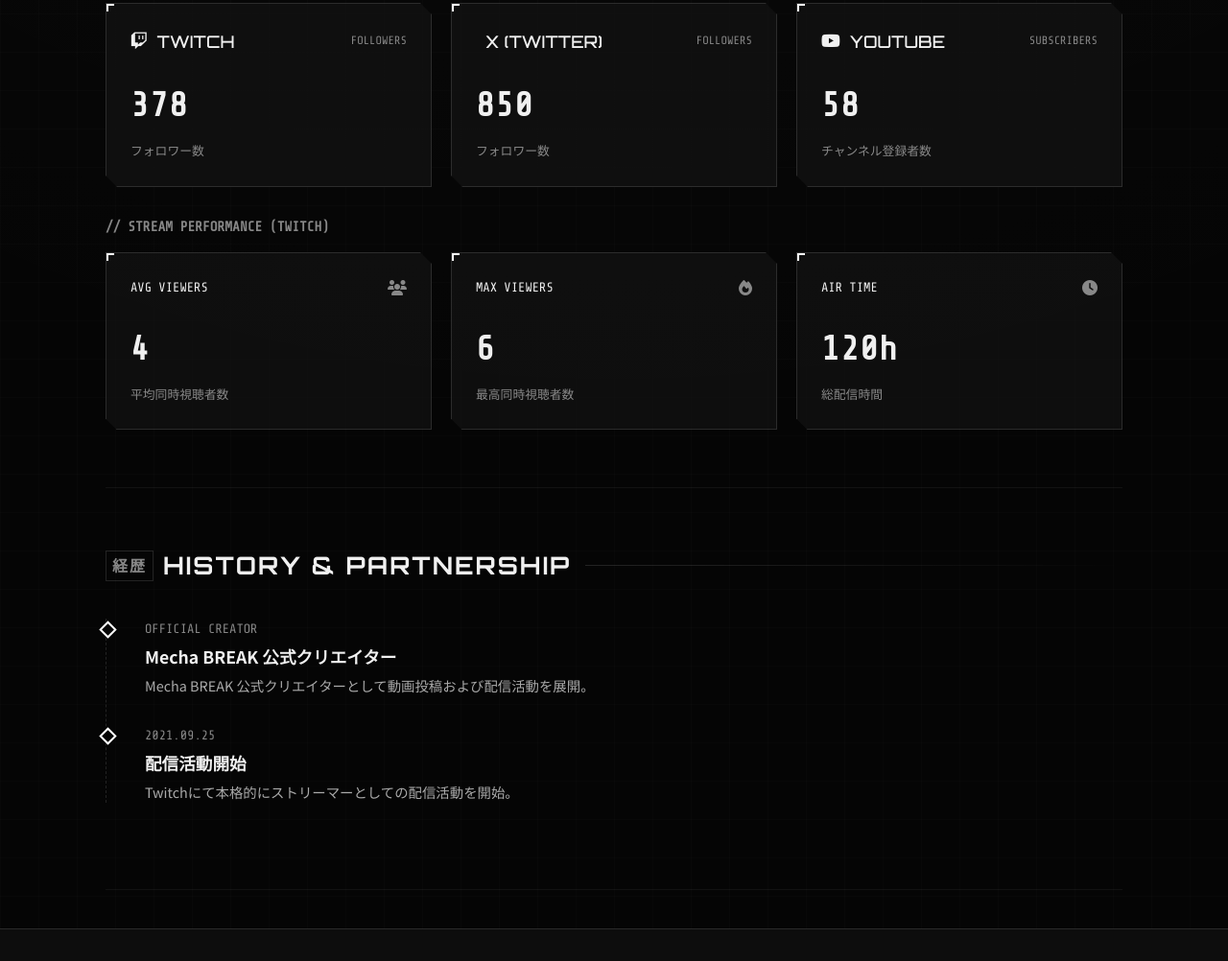
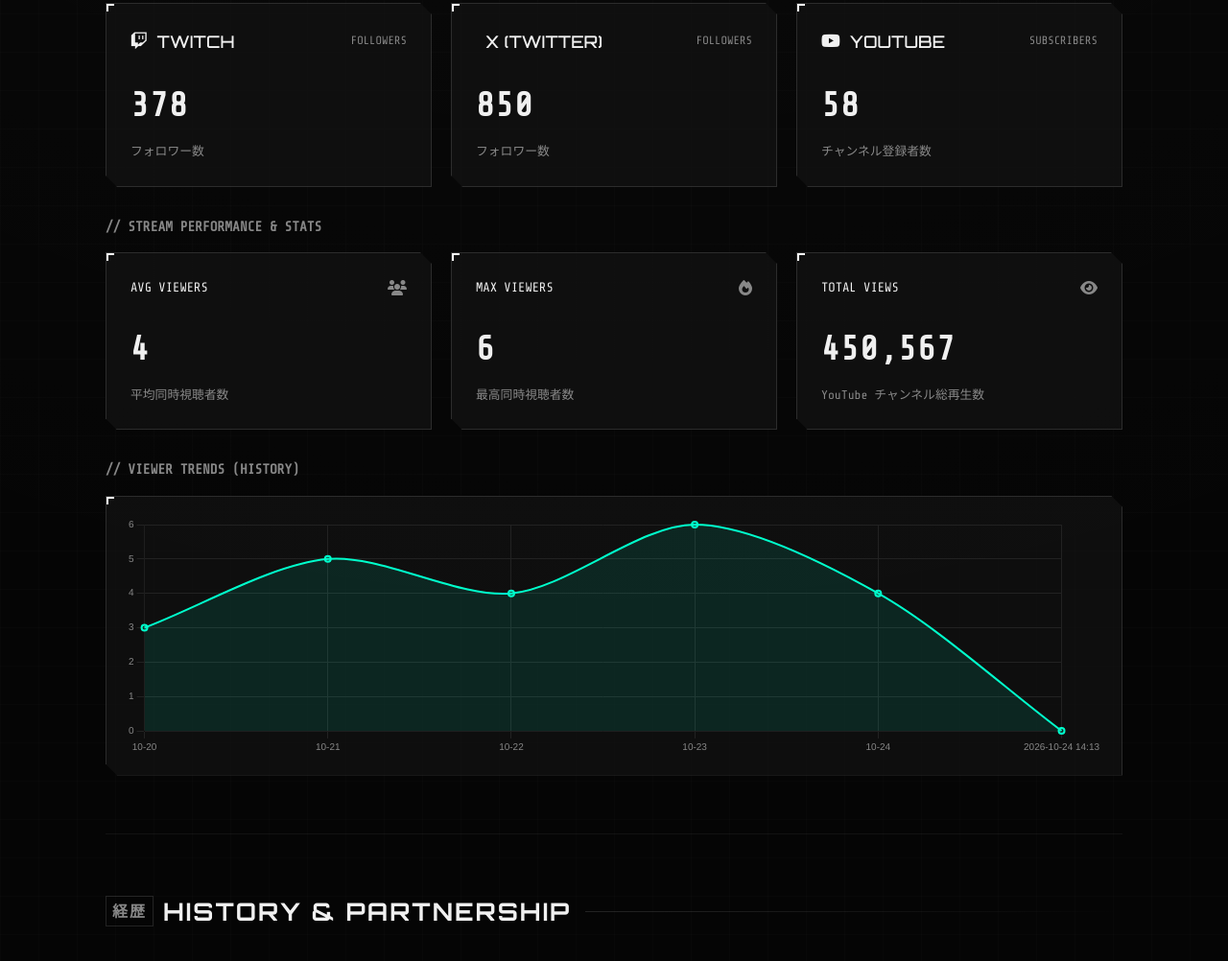
Before and after one commit to vjpvt/my-portfolio, a plain HTML site: page index.html in a window 1280 px wide. Shown: the part 1186-2188 px from the top of the page at 96% size. Drawn offline with nearby package versions, Linux system fonts and the light colour scheme.

Commit message:
Update index.html

```diff
--- a/index.html
+++ b/index.html
@@ -435,7 +435,7 @@
         @media (max-width: 768px) {
             .hero-title-zh { font-size: 2.8rem; }
             .hero-title-en { font-size: 1.8rem; }
-            .nav-links { display: none; } /* ハンバーガー等は後ほど拡張可能 */
+            .nav-links { display: none; }
         }
     </style>
 </head>
@@ -545,7 +545,7 @@
             </div>
 
             <!-- STREAM DATA -->
-            <h3 style="font-family: var(--font-mono); font-size: 0.9rem; color: var(--text-muted); margin-bottom: 15px;">// STREAM PERFORMANCE (TWITCH)</h3>
+            <h3 style="font-family: var(--font-mono); font-size: 0.9rem; color: var(--text-muted); margin-bottom: 15px;">// STREAM PERFORMANCE & STATS</h3>
             <div class="grid-3">
                 <div class="hud-card stat-card">
                     <div class="stat-header">
@@ -567,11 +567,19 @@
 
                 <div class="hud-card stat-card">
                     <div class="stat-header">
-                        <span style="font-family: var(--font-mono); font-size: 0.85rem;">AIR TIME</span>
-                        <i class="fa-solid fa-clock" style="color: var(--text-muted);"></i>
+                        <span style="font-family: var(--font-mono); font-size: 0.85rem;">TOTAL VIEWS</span>
+                        <i class="fa-solid fa-eye" style="color: var(--text-muted);"></i>
                     </div>
-                    <div class="stat-value" id="air-time">取得中...</div>
-                    <div class="stat-sub">総配信時間</div>
+                    <div class="stat-value" id="youtube-total-views">取得中...</div>
+                    <div class="stat-sub">YouTube チャンネル総再生数</div>
+                </div>
+            </div>
+
+            <!-- グラフ表示エリア -->
+            <div style="margin-top: 30px;">
+                <h3 style="font-family: var(--font-mono); font-size: 0.9rem; color: var(--text-muted); margin-bottom: 15px;">// VIEWER TRENDS (HISTORY)</h3>
+                <div class="hud-card" style="padding: 20px;">
+                    <canvas id="viewerChart" style="width: 100%; max-height: 250px;"></canvas>
                 </div>
             </div>
         </section>
@@ -618,29 +626,30 @@
         </div>
     </footer>
 
-    <!-- DYNAMIC DATA FETCHING SCRIPT -->
+    <!-- Chart.js & DYNAMIC DATA FETCHING SCRIPT -->
+    <script src="https://cdn.jsdelivr.net/npm/chart.js"></script>
     <script>
         document.addEventListener('DOMContentLoaded', () => {
             const DATA_API_URL = './data.json';
 
-            // フォールバック用データ（data.jsonが存在しない場合の安全装置）
             const fallbackData = {
-                twitchFollowers: "1,200",
+                twitchFollowers: "378",
                 xFollowers: "850",
-                youtubeSubscribers: "450",
-                avgViewers: "25",
-                maxViewers: "120",
-                airTime: "120h"
+                youtubeSubscribers: "58",
+                youtubeTotalViews: "15,200",
+                avgViewers: "4",
+                maxViewers: "170"
             };
 
             async function fetchMetrics() {
                 try {
-                    const response = await fetch(DATA_API_URL);
+                    const response = await fetch(DATA_API_URL + '?t=' + new Date().getTime());
                     if (!response.ok) {
                         throw new Error(`HTTP Error: ${response.status}`);
                     }
                     const data = await response.json();
                     renderData(data);
+                    renderChart(data.history);
                 } catch (error) {
                     console.warn('data.json の取得に失敗したため、初期表示設定を適用します:', error);
                     renderData(fallbackData);
@@ -653,7 +662,49 @@
                 document.getElementById('youtube-subscribers').textContent = data.youtubeSubscribers || "---";
                 document.getElementById('avg-viewers').textContent = data.avgViewers || "---";
                 document.getElementById('max-viewers').textContent = data.maxViewers || "---";
-                document.getElementById('air-time').textContent = data.airTime || "---";
+                document.getElementById('youtube-total-views').textContent = data.youtubeTotalViews || "---";
+            }
+
+            function renderChart(history) {
+                if (!history || history.length === 0) return;
+
+                const labels = history.map(item => item.time);
+                const viewersData = history.map(item => item.viewers);
+
+                const ctx = document.getElementById('viewerChart').getContext('2d');
+                new Chart(ctx, {
+                    type: 'line',
+                    data: {
+                        labels: labels,
+                        datasets: [{
+                            label: '同時視聴者数',
+                            data: viewersData,
+                            borderColor: '#00ffcc',
+                            backgroundColor: 'rgba(0, 255, 204, 0.1)',
+                            borderWidth: 2,
+                            tension: 0.3,
+                            fill: true,
+                            pointRadius: 3
+                        }]
+                    },
+                    options: {
+                        responsive: true,
+                        plugins: {
+                            legend: { display: false }
+                        },
+                        scales: {
+                            x: {
+                                ticks: { color: '#888', font: { size: 10 } },
+                                grid: { color: '#222' }
+                            },
+                            y: {
+                                beginAtZero: true,
+                                ticks: { color: '#888', font: { size: 10 } },
+                                grid: { color: '#222' }
+                            }
+                        }
+                    }
+                });
             }
 
             fetchMetrics();
```
